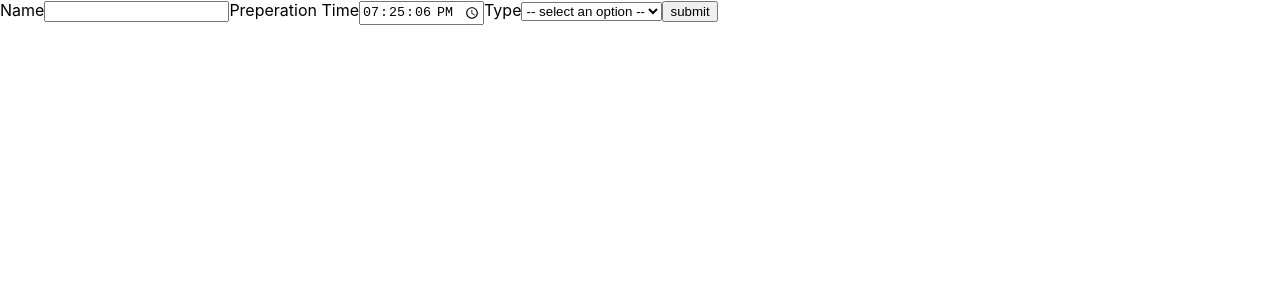
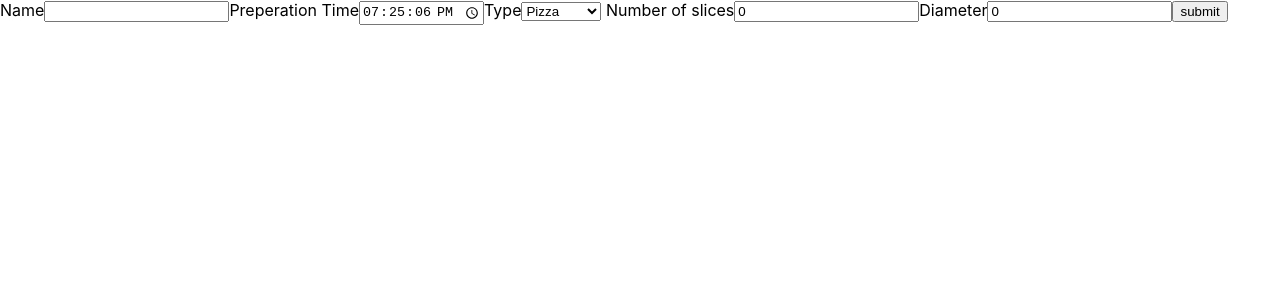
Before and after one commit to patkub2/form-app, a React (Create React App) app: page / in a window 1280 px wide. Shown: the top 300 px of the page. Built offline with nearby package versions, Linux system fonts and the light colour scheme.

Commit message:
added working post request for all types

```diff
--- a/src/components/organisms/App.tsx
+++ b/src/components/organisms/App.tsx
@@ -26,7 +26,7 @@ export default function App() {
     { label: "Soup", value: "soup" },
     { label: "Sandwich", value: "sandwich" },
   ]);
-  const [type, setType] = useState();
+  const [type, setType] = useState("pizza");
 
   const config = {
     method: "post",
@@ -50,7 +50,7 @@ export default function App() {
   };
 
   const onChange = (e) => {
-    e.target.type === "number"
+    e.target.type === "number" || e.target.type === "range"
       ? setValues({ ...values, [e.target.name]: parseInt(e.target.value) })
       : setValues({ ...values, [e.target.name]: e.target.value });
   };
@@ -84,10 +84,6 @@ export default function App() {
 
         <label>Type</label>
         <select onChange={(e) => handleChang(e.target.value)}>
-          <option disabled selected>
-            {" "}
-            -- select an option --{" "}
-          </option>
           {dishes.map((dish) => (
             <option key={dish.value} value={dish.value}>
               {dish.label}
@@ -125,6 +121,7 @@ export default function App() {
               type="range"
               min="1"
               max="10"
+              step="1"
               name="spiciness_scale"
               value={values["spiciness_scale"]}
               onChange={onChange}
```
